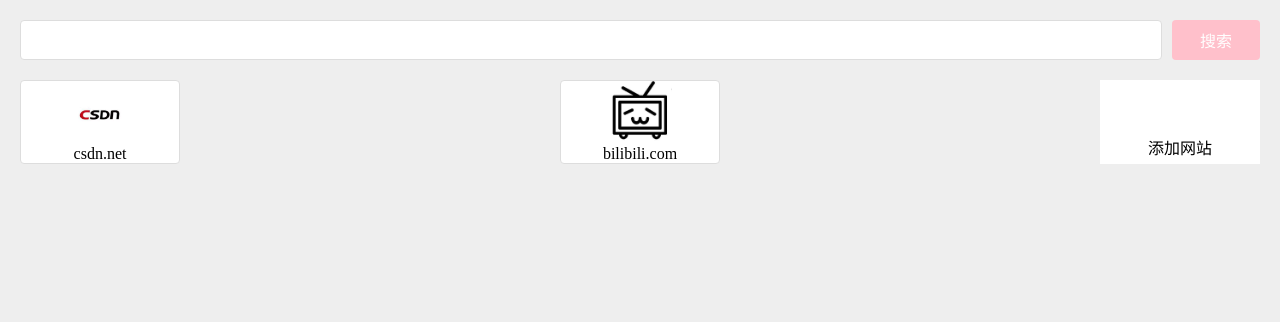
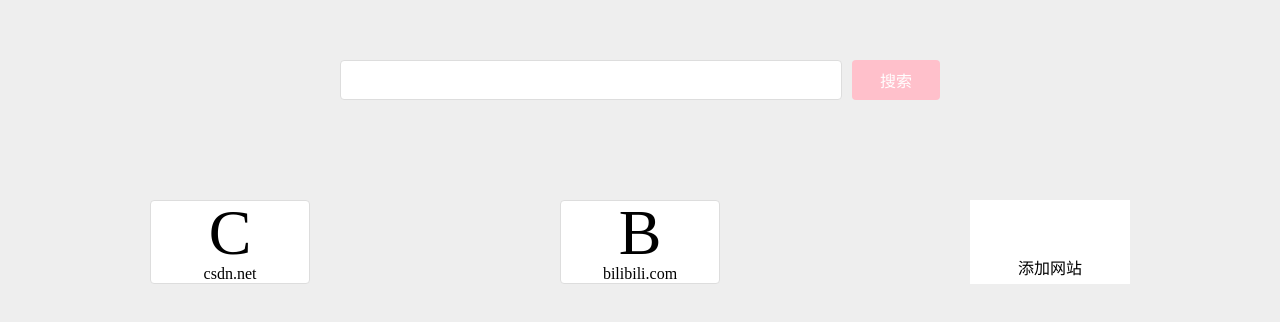
Before and after one commit to yt826/Navigation, a plain HTML site: page src/index.html in a window 1280 px wide. Drawn offline with nearby package versions, Linux system fonts and the light colour scheme.

Commit message:
完善版版

```diff
--- a/dist/index.html
+++ b/dist/index.html
@@ -26,7 +26,6 @@
         <ul class="siteList">
             <li class="last">
                 <div class="addButton">
-
                     <svg class="icon" aria-hidden="true">
                         <use xlink:href="#icon-add1"></use>
                     </svg>
@@ -35,7 +34,7 @@
             </li>
         </ul>
     </main>
-    <script src="//at.alicdn.com/t/font_2149197_ppg4a30m3w.js"></script>
+    <script src="//at.alicdn.com/t/font_2149197_61b1ok3rzhe.js"></script>
     <script src="https://cdn.bootcdn.net/ajax/libs/jquery/3.4.1/jquery.min.js"></script>
     <script src="/main.1f19ae8e.js"></script>
 </body>
--- a/dist/index.js
+++ b/dist/index.js
@@ -212,7 +212,7 @@ var parent = module.bundle.parent;
 if ((!parent || !parent.isParcelRequire) && typeof WebSocket !== 'undefined') {
   var hostname = "" || location.hostname;
   var protocol = location.protocol === 'https:' ? 'wss' : 'ws';
-  var ws = new WebSocket(protocol + '://' + hostname + ':' + "56349" + '/');
+  var ws = new WebSocket(protocol + '://' + hostname + ':' + "64674" + '/');
 
   ws.onmessage = function (event) {
     checkedAssets = {};
--- a/src/index.html
+++ b/src/index.html
@@ -29,7 +29,6 @@
         <ul class="siteList">
             <li class = 'last'>
                 <div class="addButton">
-
                     <svg class="icon" aria-hidden="true">
                         <use xlink:href="#icon-add1"></use>
                     </svg>
@@ -38,7 +37,7 @@
             </li>
         </ul>
     </main>
-    <script src="//at.alicdn.com/t/font_2149197_ppg4a30m3w.js"></script>
+    <script src="//at.alicdn.com/t/font_2149197_61b1ok3rzhe.js"></script>
     <script src="https://cdn.bootcdn.net/ajax/libs/jquery/3.4.1/jquery.min.js"></script>
     <script src="main.js"></script>
 </body>
--- a/src/main.js
+++ b/src/main.js
@@ -3,27 +3,45 @@ const $last = $('li.last')
 
 const x = localStorage.getItem('x')
 const xObject = JSON.parse(x)
-const hashMap = xObject||   [ {
-        logo: '<img src="./images/csdn.jpg" alt="">',
-        logoType:'image',
-        url: 'csdn.net',
+const hashMap = xObject||[{
+        logo: 'C',
+        url: 'https://csdn.net',
     },
     {
-        logo: '<img src="./images/bilibili.jpg" alt="">',
-        logoType:'image',
-        url:'bilibili.com'
+        logo: 'B',
+        url:'https://bilibili.com'
     }
 ]
-$siteList.find('li:not(.last)').remove()
+const simplifyUrl = (url) => {
+    return url.replace('https://', '')
+        .replace('http://', '')
+        .replace('www.', '')
+    .replace(/\/.*/,'')//删除/开头的结尾，直到结尾
+}
 const render = () => {
-    hashMap.forEach(node => {
+    $siteList.find('li:not(.last)').remove()
+    hashMap.forEach((node,index) => {
     const $li = $(`<li>
-                <a href="https://www.bilibili.com/">
+
                 <div class="site">
                     <div class="logo">${node.logo}</div>
-                    <div class="link">${node.url}</div>
-                </div></a>
+                    <div class="link">${simplifyUrl(node.url)}</div>
+                    <div class = "close">
+                    <svg class = "icon" aria-hidden="true">
+                        <use xlink:href="#icon-shanchu"></use>
+                    </svg>
+                    </div>
+                </div>
             </li>`).insertBefore($last)
+        $li.on('click', () => {
+            window.open(node.url)
+            console.log(node.url);
+        })
+        $li.on('click', '.close', (e) => {
+            e.stopPropagation()
+            hashMap.splice(index, 1)
+            render()
+        })
 })
 }
 render()
@@ -35,7 +53,7 @@ $('.addButton')
         }
         console.log(url);
         hashMap.push({
-            logo: `${url[8]}`,
+            logo: `${simplifyUrl(url)[0]}`,
             logoType:'text',
             url:`${url}`
         })
@@ -46,4 +64,13 @@ $('.addButton')
 window.onbeforeunload = () => {
     const string = JSON.stringify(hashMap)
     localStorage.setItem('x',string)
+}
+$(document).on('keypress', (e) => {
+    const {key} = e
+    for (let i = 0; i < hashMap.length; i++){
+        if (hashMap[i].logo.toLowerCase() === key) {
+            window.open(hashMap[i].url)
+
+        }
     }
+})
--- a/src/style.css
+++ b/src/style.css
@@ -22,9 +22,39 @@ a{
   text-decoration:none ;
 }
 .globleMain {
+  max-width: 1000px;
+  margin-left: auto;
+  margin-right: auto;
 }
 .globleHeader {
   margin: 20px;
+}
+@media (min-width:500px){
+.globleHeader {
+  margin: 60px 0 100px;
+}
+  .sreachForm{
+
+     margin-left: -40px;
+    max-width: 600px;
+    margin-left: auto;
+    margin-right: auto;
+  }
+
+  .siteList .site {
+  width: 160px;
+  margin-right: 40px;
+  background-color: #fff;
+  display: flex;
+  justify-content: center;
+  flex-direction: column;
+  align-items: center;
+  margin-bottom: 10px;
+  border: 1px solid #ddd;
+  border-radius: 4px;
+  position: relative;
+}
+
 }
 .sreachForm{
     display: flex;
@@ -50,14 +80,18 @@ a{
 }
 .siteList {
   display: flex;
+  flex-wrap: wrap;
   justify-content: space-between;
-  flex-wrap: wrap;
-  margin: 20px;
+  margin-top: 20px;
+
+
 }
 .siteList > li {
 }
 .siteList .site {
   width: 160px;
+  margin-left:10px;
+  margin-right: 10px;
   background-color: #fff;
   display: flex;
   justify-content: center;
@@ -66,6 +100,7 @@ a{
   margin-bottom: 10px;
   border: 1px solid #ddd;
   border-radius: 4px;
+  position: relative;
 }
 .site .logo {
   width: 64px;
@@ -74,16 +109,28 @@ a{
   justify-content: center;
   font-size: 64px;
   align-items: center;
-}
-.site .logo img{
-    max-width: 100%;
+  text-transform: uppercase;
 }
 .site .link {
 }
-
+.site .close{
+position: absolute;
+top: -7px;
+right: 0;
+display: none;
+}
+.site:hover .close{
+display: block;
+}
+.site .close .icon{
+  font-size: 0.8em;
+}
 .siteList .addButton {
   width: 160px;
   height: 84px;
+  margin-right: 10px;
+    margin-left: 10px;
+
   background-color: #fff;
   display: flex;
   justify-content: center;
```
Also changed, not shown: 5 other files.
